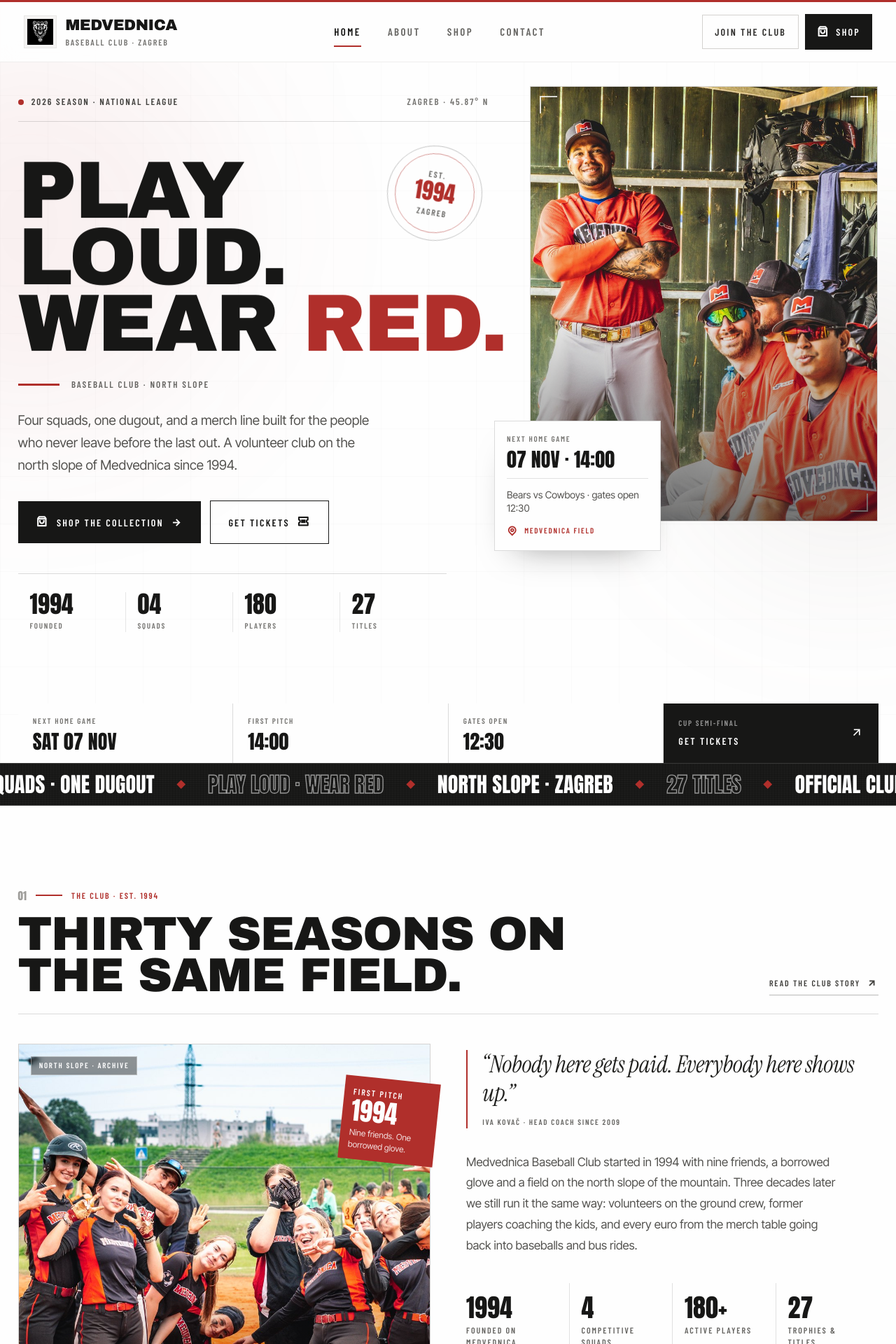
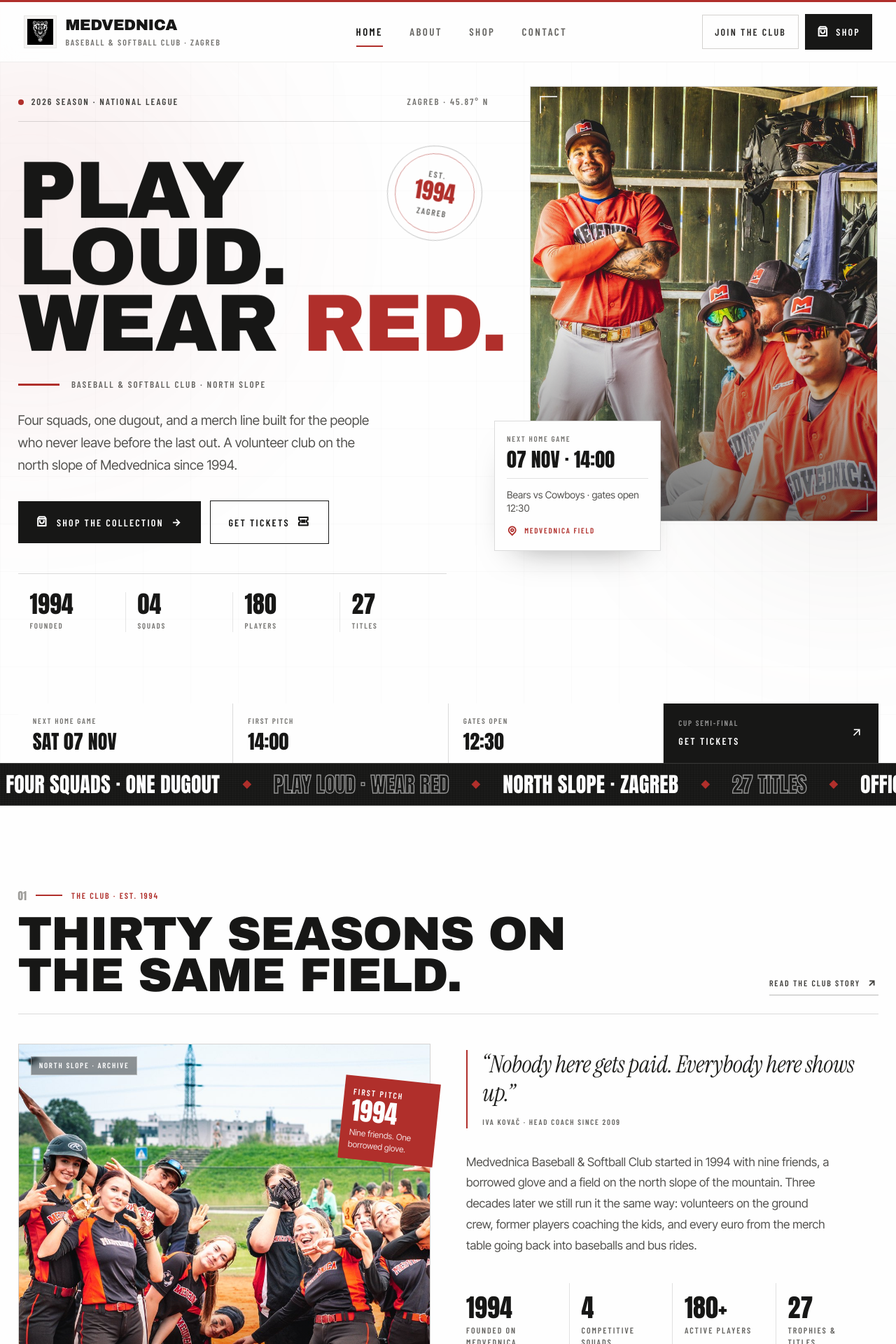
Before and after one commit to Nikola0803/baseball, a React (Vite) app: page / in a window 1280 px wide. Shown: the top 1920 px of the page at 70% size. Built offline with nearby package versions, Linux system fonts and the light colour scheme.

Commit message:
Update baseball and softball club branding

```diff
--- a/index.html
+++ b/index.html
@@ -4,10 +4,10 @@
     <meta charset="UTF-8" />
     <link rel="icon" type="image/svg+xml" href="/vite.svg" />
     <meta name="viewport" content="width=device-width, initial-scale=1.0" />
-    <title>Medvednica Baseball Club | Zagreb Baseball & Official Merch</title>
+    <title>Medvednica Baseball & Softball Club | Zagreb</title>
     <meta
       name="description"
-      content="Medvednica Baseball Club, Zagreb — four squads, the 2026 season schedule and the official merch line in blood red, white and black. Suggested prices in EUR."
+      content="Medvednica Baseball & Softball Club, Zagreb — four squads, the 2026 season schedule and the official merch line in blood red, white and black. Suggested prices in EUR."
     />
     <meta
       name="keywords"
@@ -15,10 +15,10 @@
     />
     <link rel="canonical" href="https://medvednica-baseball.hr/" />
     <meta property="og:type" content="website" />
-    <meta property="og:site_name" content="Medvednica Baseball Club" />
+    <meta property="og:site_name" content="Medvednica Baseball & Softball Club" />
     <meta
       property="og:title"
-      content="Medvednica Baseball Club | Play loud. Wear red."
+      content="Medvednica Baseball & Softball Club | Play loud. Wear red."
     />
     <meta
       property="og:description"
@@ -28,7 +28,7 @@
     <meta name="twitter:card" content="summary_large_image" />
     <meta
       name="twitter:title"
-      content="Medvednica Baseball Club | Zagreb Baseball & Official Merch"
+      content="Medvednica Baseball & Softball Club | Zagreb"
     />
     <meta
       name="twitter:description"
--- a/src/components/feature/Footer.tsx
+++ b/src/components/feature/Footer.tsx
@@ -45,7 +45,7 @@ export default function Footer() {
                   Medvednica
                 </span>
                 <span className="font-label mt-1.5 block text-[11px] uppercase tracking-[0.22em] text-foreground-500">
-                  Baseball Club · Zagreb
+                  Baseball & Softball Club · Zagreb
                 </span>
               </span>
             </Link>
@@ -100,7 +100,7 @@ export default function Footer() {
         </div>
 
         <div className="mt-14 flex flex-col gap-3 border-t border-background-200 pt-6 text-[13px] text-foreground-500 sm:flex-row sm:items-center sm:justify-between">
-          <p>© 2026 Medvednica Baseball Club. All rights reserved.</p>
+          <p>© 2026 Medvednica Baseball & Softball Club. All rights reserved.</p>
           <p className="flex flex-wrap items-center gap-x-4 gap-y-2">
             <span>Medvednica Field · Zagreb, Croatia</span>
             <span className="hidden h-3 w-px bg-background-300 sm:inline-block" />
--- a/src/components/feature/LogoMark.tsx
+++ b/src/components/feature/LogoMark.tsx
@@ -18,8 +18,8 @@ export default function LogoMark({ size = "md", className = "" }: LogoMarkProps)
     >
       <img
         src={CREST_SRC}
-        alt="Medvednica Baseball Club crest"
-        title="Medvednica Baseball Club | Bear crest"
+        alt="Medvednica Baseball & Softball Club crest"
+        title="Medvednica Baseball & Softball Club | Bear crest"
         className="h-full w-full object-contain"
       />
     </span>
--- a/src/components/feature/Navbar.tsx
+++ b/src/components/feature/Navbar.tsx
@@ -50,7 +50,7 @@ export default function Navbar() {
             <Link
               to="/"
               className="group flex shrink-0 cursor-pointer items-center gap-3"
-              aria-label="Medvednica Baseball Club home"
+              aria-label="Medvednica Baseball & Softball Club home"
             >
               <LogoMark
                 size="md"
@@ -61,7 +61,7 @@ export default function Navbar() {
                   Medvednica
                 </span>
                 <span className="font-label mt-1.5 block text-[12px] uppercase leading-none tracking-[0.18em] text-foreground-400">
-                  Baseball Club · Zagreb
+                  Baseball & Softball Club · Zagreb
                 </span>
               </span>
             </Link>
--- a/src/components/sections/ClubStory.tsx
+++ b/src/components/sections/ClubStory.tsx
@@ -40,7 +40,7 @@ export default function ClubStory() {
             <SectionHeading
               eyebrow="The club"
               title="Built on the north slope, not in a boardroom."
-              description="Medvednica Baseball Club started as a weekend experiment between friends who had watched too many American box scores. Three decades later we run four squads, a free academy for kids, and a merch line that funds the bats, balls and bus rides."
+              description="Medvednica Baseball & Softball Club started as a weekend experiment between friends who had watched too many American box scores. Three decades later we run four squads, a free academy for kids, and a merch line that funds the bats, balls and bus rides."
             />
 
             <div className="mt-8 max-w-[64ch] space-y-4 text-[17px] leading-[1.75] text-foreground-600 md:text-[18px]">
--- a/src/components/sections/StoriesSection.tsx
+++ b/src/components/sections/StoriesSection.tsx
@@ -111,7 +111,7 @@ export default function StoriesSection() {
               </div>
               <div className="mt-6 h-px w-full bg-background-200" />
               <p className="font-label mt-4 text-[11px] uppercase tracking-[0.16em] text-foreground-400">
-                Medvednica Baseball Club · club desk
+                Medvednica Baseball & Softball Club · club desk
               </p>
             </div>
           </div>
--- a/src/mocks/teams.ts
+++ b/src/mocks/teams.ts
@@ -23,7 +23,7 @@ export const teams: Team[] = [
   },
   {
     id: "softball",
-    name: "Medvednica Reds",
+    name: "Medvednica Females",
     ageGroup: "Women's softball",
     coach: "Petra Novak",
     training: "Mon & Wed · 19:00",
--- a/src/pages/home/components/ClubIntro.tsx
+++ b/src/pages/home/components/ClubIntro.tsx
@@ -76,7 +76,7 @@ export default function ClubIntro() {
             </figure>
 
             <p className="mt-8 max-w-[54ch] text-[17px] leading-[1.75] text-foreground-600">
-              Medvednica Baseball Club started in 1994 with nine friends, a
+              Medvednica Baseball & Softball Club started in 1994 with nine friends, a
               borrowed glove and a field on the north slope of the mountain. Three
               decades later we still run it the same way: volunteers on the ground
               crew, former players coaching the kids, and every euro from the merch
--- a/src/pages/home/components/Hero.tsx
+++ b/src/pages/home/components/Hero.tsx
@@ -65,7 +65,7 @@ export default function Hero() {
             <div className="mt-7 flex items-center gap-4">
               <span className="h-[3px] w-14 bg-primary-500" />
               <span className="font-label text-[13px] uppercase tracking-[0.22em] text-foreground-500">
-                Baseball club · north slope
+                Baseball & softball club · north slope
               </span>
             </div>
 
--- a/src/pages/home/components/Ticker.tsx
+++ b/src/pages/home/components/Ticker.tsx
@@ -1,5 +1,5 @@
 const tickerItems = [
-  "Medvednica Baseball Club",
+  "Medvednica Baseball & Softball Club",
   "Est. 1994",
   "Four squads · one dugout",
   "Play loud · wear red",
```
